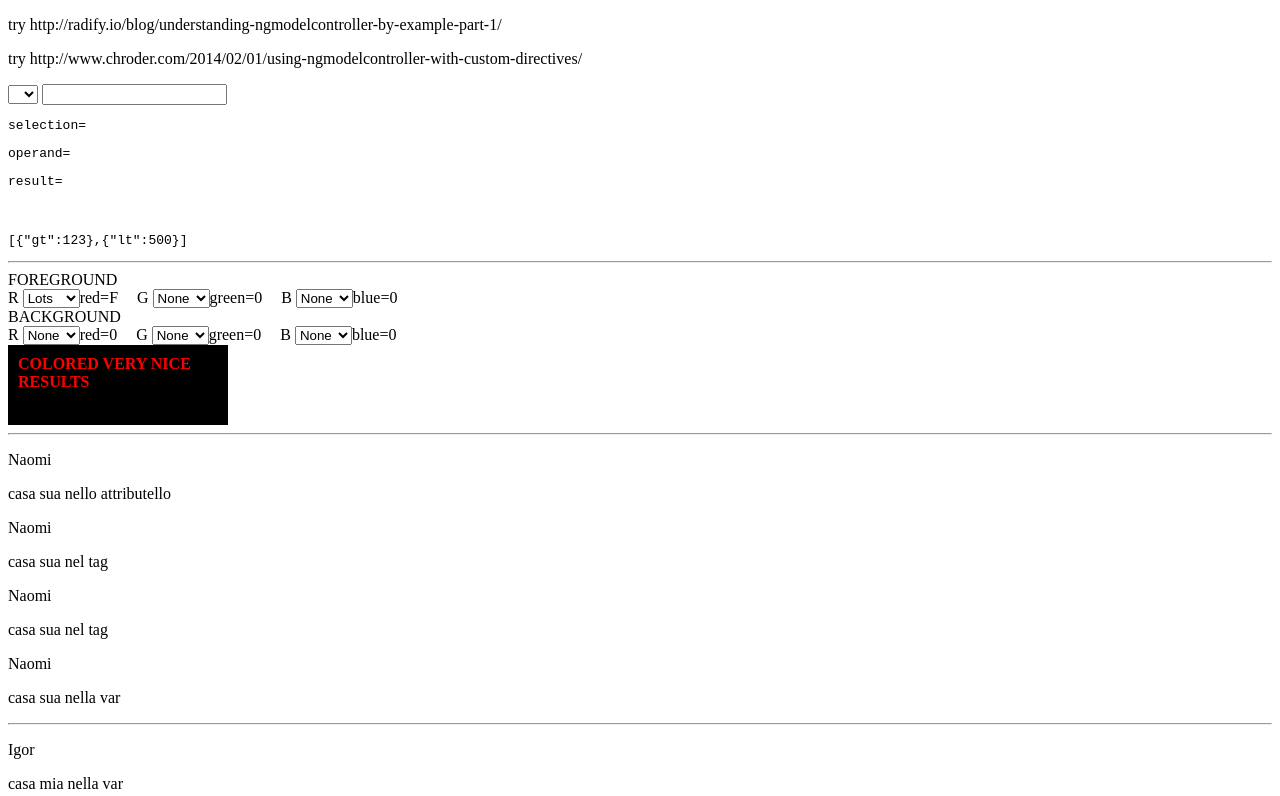
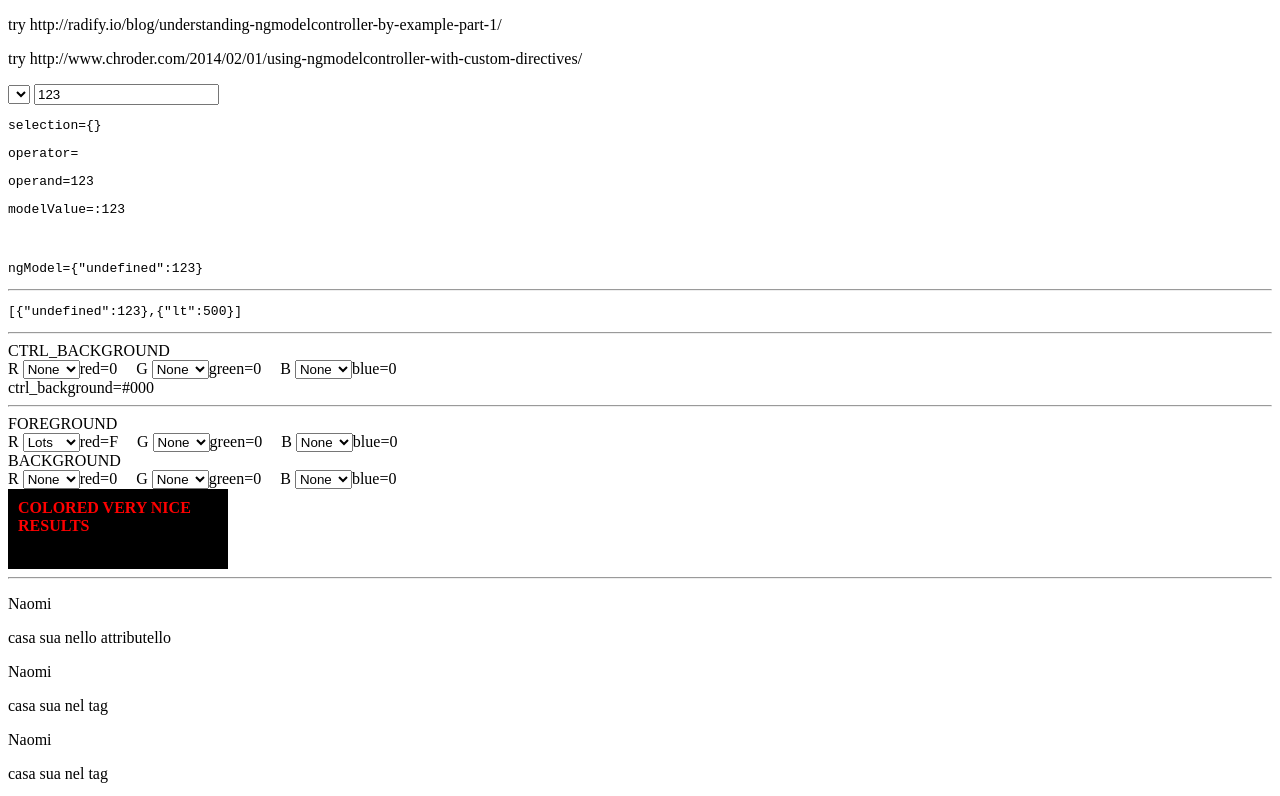
Before and after one commit to Muzietto/angularities, a plain HTML site: page directives/directives.html in a window 1280 px wide. Shown: the top 796 px of the page. Drawn offline with nearby package versions, Linux system fonts and the light colour scheme.

Commit message:
implementing like crazy

```diff
--- a/directives/directives.html
+++ b/directives/directives.html
@@ -22,9 +22,18 @@
         <select-input
          ng-model="payment_volume[0]"
          options="[{'gt':'>'},{'gte':'≥'}]"></select-input>
-        <pre>{{ _model }}</pre>
         <br/>
+        <pre>ngModel={{ payment_volume[0] }}</pre>
+        <hr/>
         <pre>{{ payment_volume }}</pre>
+    </div>
+    <hr/>
+
+    <div ng-controller="ColourPickerController">
+      <label>CTRL_BACKGROUND</label>
+      <colour-picker ng-model="ctrl_background"></colour-picker>
+
+      <div>ctrl_background={{ctrl_background}}</div>
     </div>
     <hr/>
 
--- a/directives/js/bkRulesLab.js
+++ b/directives/js/bkRulesLab.js
@@ -7,22 +7,55 @@ angular.module('bkRulesLab', [])
 .directive('selectInput', function (/*Range*/) {
   return {
     restrict: 'E',
-    scope: {
-      the_model : '=',
-      options : '=',
-      selection: '@',
-      operand  : '@'
-    },
-    link: function(scope, element, attrs) {
+    scope: { /* options?, whatever? */},
+    require: 'ngModel',
+    templateUrl: '../panel/bk/views/constraint/select_input.html',
+    link: function(scope, element, attrs, ngModelCtrl) {
+
+      // modelValue -> viewValue
+      ngModelCtrl.$formatters.push(function(modelValue) { // {gt:123}
+        var operator = scope.getKey(modelValue);
+        var operand = scope.getValue(modelValue);
+        var selection = { /* gt: '>' */}  // TODO: find H2 arrange this from options
+        return { // return value becomes viewValue
+          selection: selection,
+          operator: operator,
+          operand: operand
+        };
+      });
+
+      // viewValue -> modelValue
+      ngModelCtrl.$parsers.push(function(viewValue) { // {selection:{'gt':'>'},operator:'gt',operand:123}
+        var result = {}; // will become {gt:123}
+        try {
+          if (undef(viewValue.selection) || undef(viewValue.operand)) {
+            throw 'undef';
+          }
+          if (viewValue.operand === '') {
+            result = {}; throw 'null';
+          }
+          result[scope.getKey(viewValue.selection)] = viewValue.operand;
+        } catch (exc) {
+        } finally {
+          return result; // return value becomes modelValue
+        }
+        function undef(thing) { return typeof thing === 'undefined'; }
+      });
+
+      // viewValue -> isolated scope
+      ngModelCtrl.$render = function() {
+        scope.selection = ngModelCtrl.$viewValue.selection;
+        // TODO - add operator (?)
+        scope.operand = ngModelCtrl.$viewValue.operand;
+      };
+
+      // isolated scope -> viewValue
       scope.$watchGroup(['selection', 'operand'], function(newValues, oldValues) {
-        if (undef(newValues[0]) || undef(newValues[1])) return;
-        if (newValues[1] === '') {
-          delete scope.result;
-          return;
-        }
-        scope.result = {};
-        scope.result[scope.getKey(newValues[0])] = newValues[1];
-        function undef(thing) { return typeof thing === 'undefined'; }
+        ngModelCtrl.$setViewValue({
+          selection: scope.selection,
+        // TODO - add operator (?)
+          operand: scope.operand
+        });
       });
     },
     controller: function ($scope) {
@@ -36,9 +69,8 @@ angular.module('bkRulesLab', [])
             return obj[Object.keys(obj)[0]];
           } catch (e) {}
         };
-   },
-    templateUrl: '../panel/bk/views/constraint/select_input.html'
      }
+  };
 })
 .directive('constraintPaymentVolume', function (/*Range*/) {
   return {
--- a/panel/bk/views/constraint/select_input.html
+++ b/panel/bk/views/constraint/select_input.html
@@ -1,4 +1,4 @@
-<div class="constraint-div" data-ng-model="result">
+<div class="constraint-div">
   <div class="input-group form-inline constraint-cell">
     <span class="input-group-addon">
       <select
@@ -8,11 +8,10 @@
     </span>
 
     <input data-bk-tooltip="Format example: 5000"
-       data-placement="right"
-       data-bk-tooltip-options="{container:'body'}"
        data-ng-model="operand" type="text" class="form-control">
     <pre>selection={{ selection }}</pre>
+    <pre>operator={{ operator }}</pre>
     <pre>operand={{ operand }}</pre>
-    <pre>result={{ result }}</pre>
+    <pre>modelValue={{ operator }}:{{ operand }}</pre>
   </div>
 </div>
```
Lines whose indentation alone changed are shown as unchanged.
